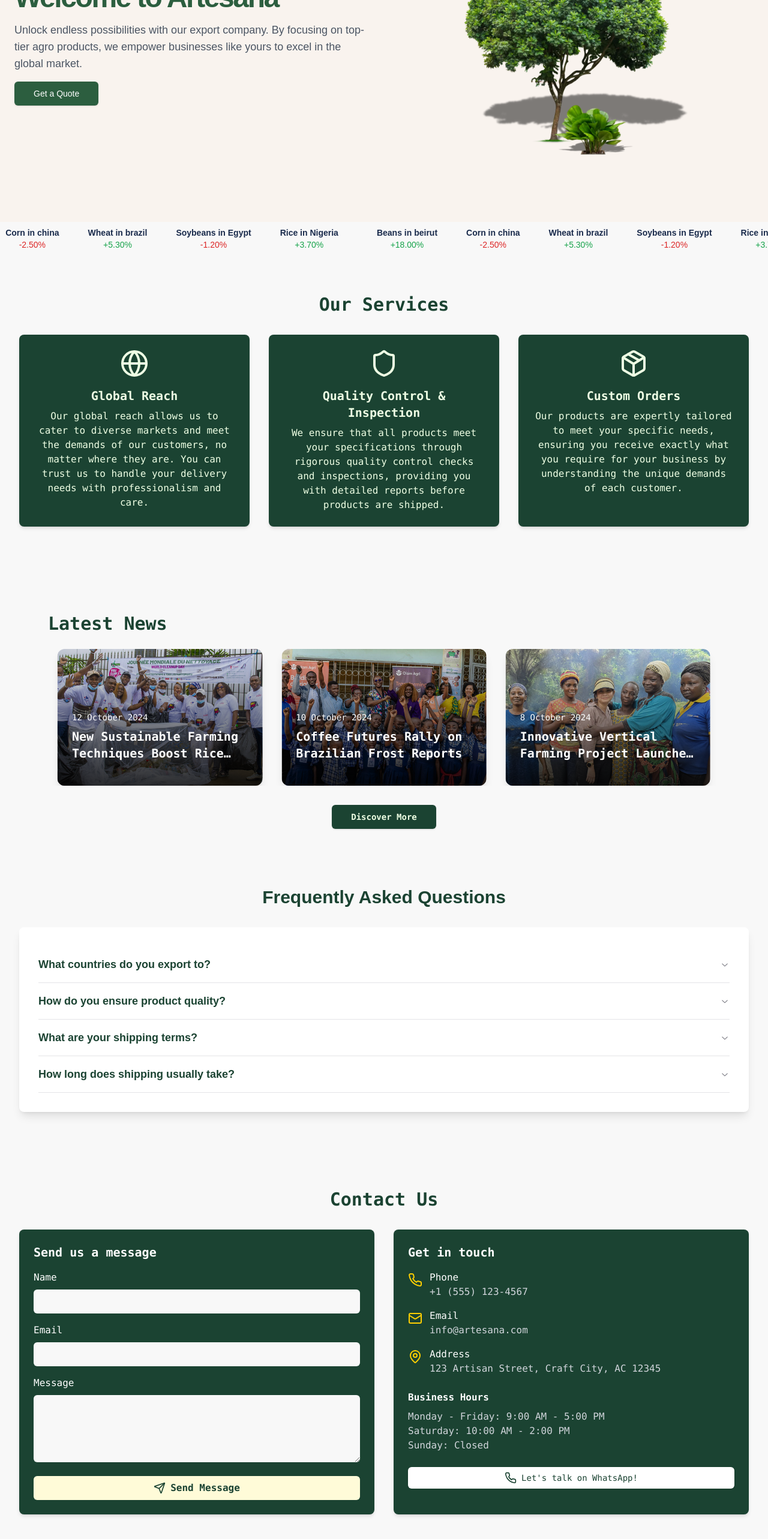
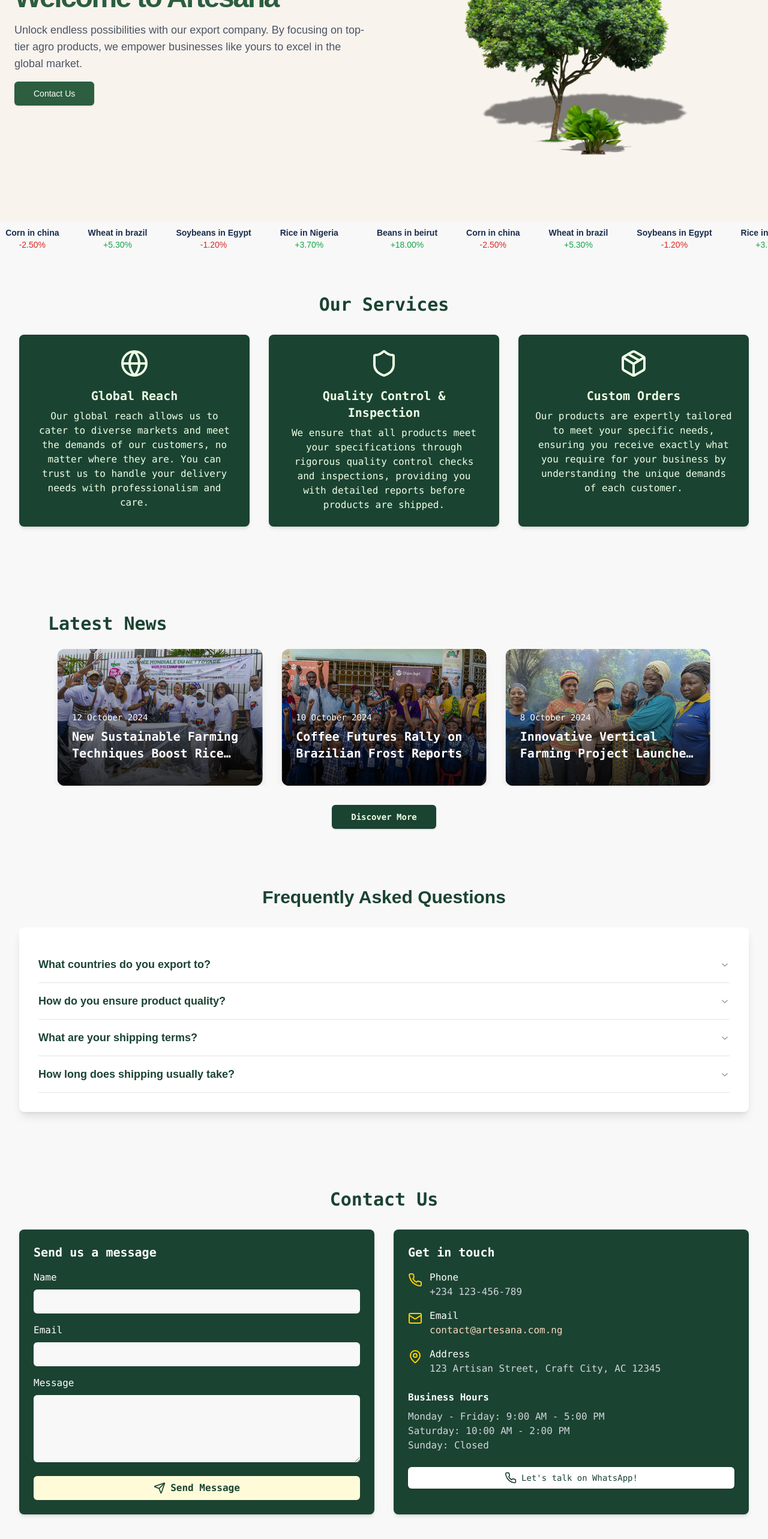
Before and after one commit to Mfullaty/artesana2, a Next.js app: page / in a window 1280 px wide. Shown: the part 1576-4142 px from the top of the page at 60% size. Built offline with nearby package versions, Linux system fonts and the light colour scheme.

Commit message:
Minor improvements

```diff
--- a/components/layouts/Footer.tsx
+++ b/components/layouts/Footer.tsx
@@ -57,7 +57,7 @@ const Footer = () => {
               <br />
               Craft City, AC 12345
               <br />
-              <a className="font-bold text-primary-foreground hover:text-accent" href="mailto:contact@artesana.com.ng">contact@artesana.com</a>
+              <a className="font-bold text-primary-foreground hover:text-accent" href="mailto:contact@artesana.com.ng">contact@artesana.com.ng</a>
             </p>
           </div>
         </div>
--- a/components/layouts/Header.tsx
+++ b/components/layouts/Header.tsx
@@ -50,7 +50,7 @@ const Header = () => {
             </a>
           ))}
           <Link
-            href="#"
+            href="/requestAQuote"
             className="inline-flex h-10 items-center justify-center rounded-full bg-white px-8 text-sm font-medium text-primary shadow transition-colors hover:bg-primary-foreground/90 focus-visible:outline-none focus-visible:ring-1"
           >
             Get a Quote
--- a/components/sections/AboutUs.tsx
+++ b/components/sections/AboutUs.tsx
@@ -16,10 +16,10 @@ export default function AboutUs() {
             </p>
             <div className="flex flex-col gap-2 min-[400px]:flex-row">
               <Link
-                href="#"
+                href="/#contactUs"
                 className="inline-flex h-10 items-center justify-center rounded-md bg-[#2C5E3F] px-6 md:px-8 text-sm font-medium text-white shadow transition-colors hover:bg-[#2C5E3F]/90 focus-visible:outline-none focus-visible:ring-1 focus-visible:ring-[#2C5E3F]"
               >
-                Get a Quote
+                Contact Us
               </Link>
             </div>
           </div>
--- a/components/sections/ContactUs.tsx
+++ b/components/sections/ContactUs.tsx
@@ -22,7 +22,9 @@ const ContactUs = () => {
   return (
     <section id="contactUs" className="text-white py-16 font-mono">
       <div className="max-w-7xl mx-auto px-4 sm:px-6 lg:px-8">
-        <h2 className="text-3xl font-bold mb-8 text-primary text-center">Contact Us</h2>
+        <h2 className="text-3xl font-bold mb-8 text-primary text-center">
+          Contact Us
+        </h2>
         <div className="grid md:grid-cols-2 gap-8">
           {/* Contact Form */}
           <div className="bg-primary rounded-lg shadow-md p-6">
@@ -84,14 +86,14 @@ const ContactUs = () => {
                 <Phone className="h-6 w-6 text-accent mr-3 mt-1" />
                 <div>
                   <p className="font-medium">Phone</p>
-                  <p className="text-gray-300">+1 (555) 123-4567</p>
+                  <p className="text-gray-300">+234 123-456-789</p>
                 </div>
               </div>
               <div className="flex items-start">
                 <Mail className="h-6 w-6 text-accent mr-3 mt-1" />
                 <div>
                   <p className="font-medium">Email</p>
-                  <p className="text-gray-300">info@artesana.com</p>
+                  <a className="text-secondary hover:text-gray-300" href="mailto:contact@artesana.com.ng">contact@artesana.com.ng</a>
                 </div>
               </div>
               <div className="flex items-start">
--- a/components/sections/Hero.tsx
+++ b/components/sections/Hero.tsx
@@ -16,7 +16,7 @@ const Hero = () => {
             </p>
             <div className="flex flex-col gap-2 min-[400px]:flex-row">
               <Link
-                href="#"
+                href="/requestAQuote"
                 className="inline-flex h-10 items-center justify-center rounded-md bg-primary px-8 text-sm font-medium text-white shadow transition-colors hover:bg-primary/90 focus-visible:outline-none focus-visible:ring-1 focus-visible:ring-primary"
               >
                 Get a Quote
```
